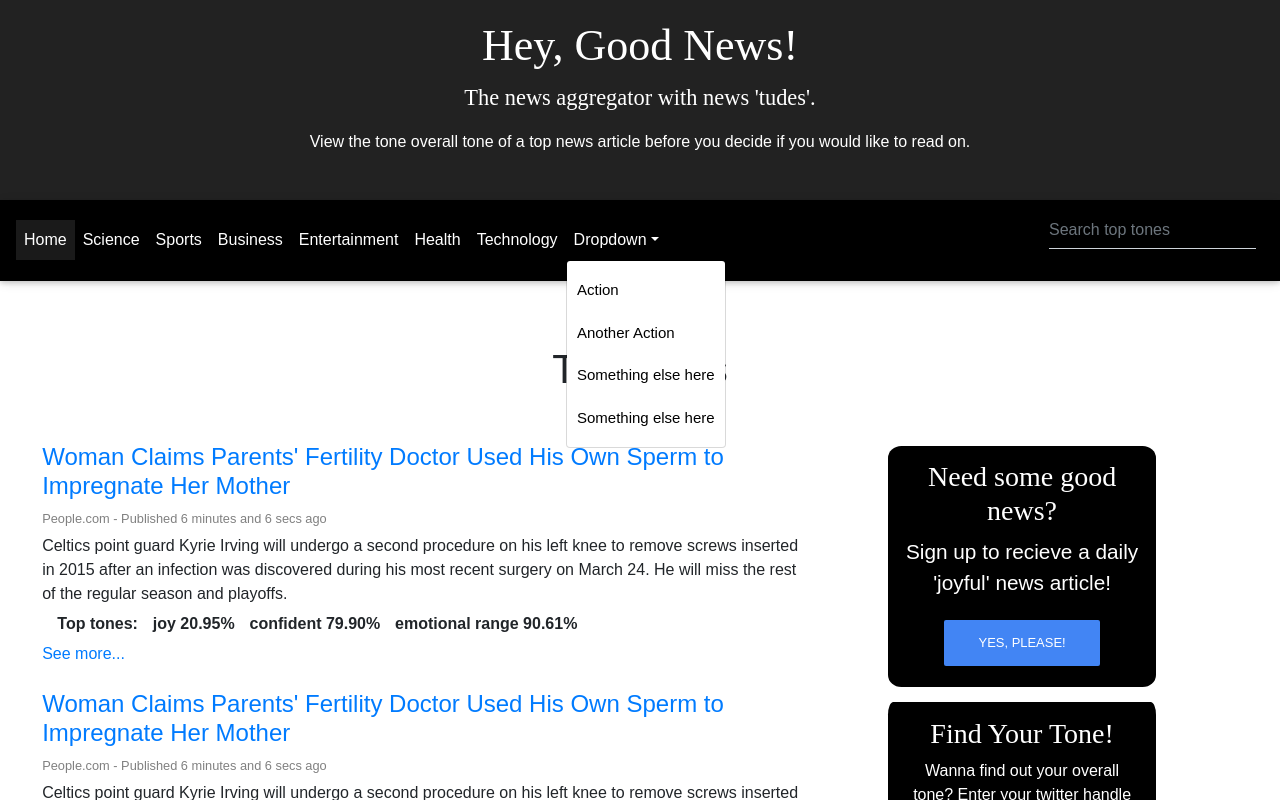
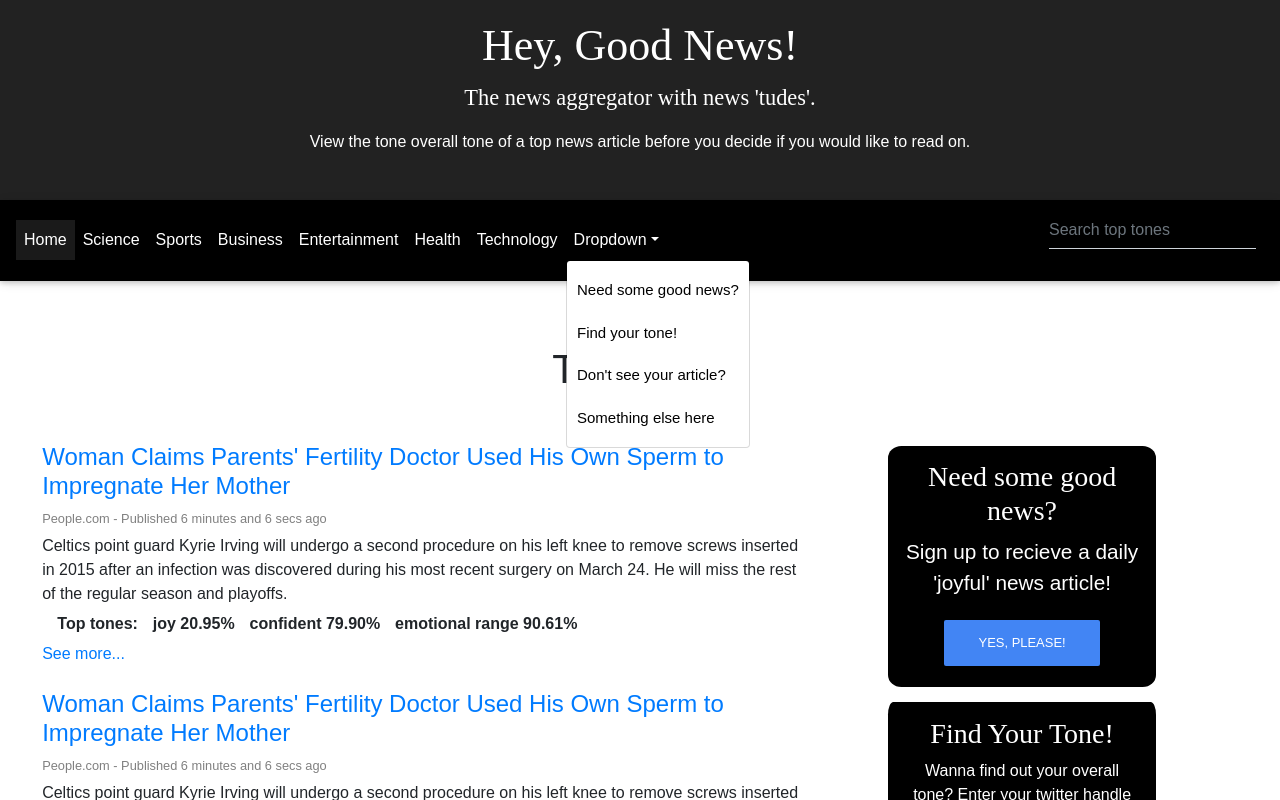
Before and after one commit to annestarley/Hey-Good-News-frontend-, a React (Create React App) app: page /top-news in a window 1280 px wide. Both pictures are taken after a click on the element "Dropdown". Shown: the top 800 px of the page. Built offline with nearby package versions, Linux system fonts and the light colour scheme; no server answers; a web font is replaced by a local one.

Commit message:
added last things to dropdown table

```diff
--- a/src/components/header/Navbar.js
+++ b/src/components/header/Navbar.js
@@ -62,9 +62,9 @@ class NavbarFeatures extends React.Component {
                           <Dropdown isOpen={this.state.dropdownOpen} toggle={this.toggle}>
                           <DropdownToggle nav caret>Dropdown</DropdownToggle>
                           <DropdownMenu>
-                              <DropdownItem href="#">Action</DropdownItem>
-                              <DropdownItem href="#">Another Action</DropdownItem>
-                              <DropdownItem href="#">Something else here</DropdownItem>
+                              <DropdownItem href="#">Need some good news?</DropdownItem>
+                              <DropdownItem href="#">Find your tone!</DropdownItem>
+                              <DropdownItem href="#">Don't see your article?</DropdownItem>
                               <DropdownItem href="#">Something else here</DropdownItem>
                           </DropdownMenu>
                           </Dropdown>
```
